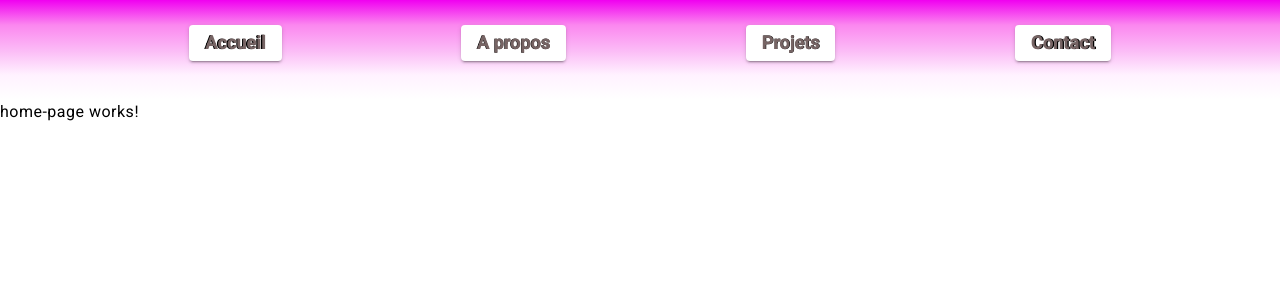
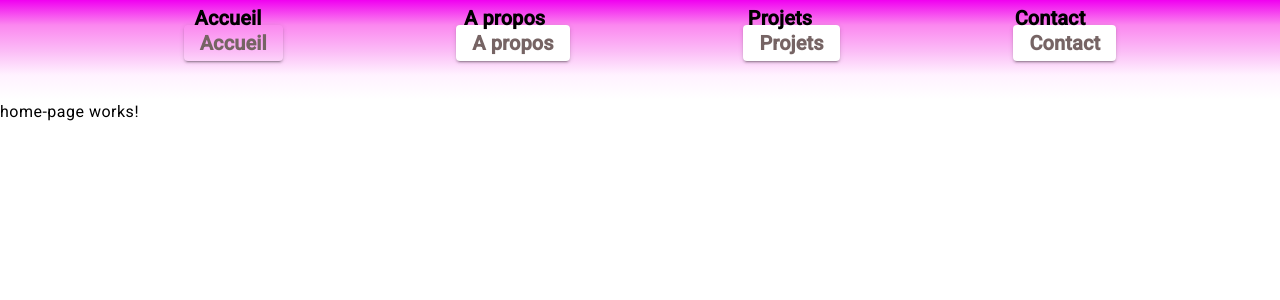
Before and after one commit to Patrice-H/portfolio-v2, an Angular app: page / in a window 1280 px wide. Shown: the top 300 px of the page. Built offline with nearby package versions, Linux system fonts and the light colour scheme.

Commit message:
Updates main menu style

```diff
--- a/src/app/component/main-menu/main-menu.component.scss
+++ b/src/app/component/main-menu/main-menu.component.scss
@@ -13,14 +13,17 @@ nav {
       #fb87ef,
       #f000f0
     );
+    & > div.navbar button{
+      background-color: transparent;
+      border: none;
+    }
   }
 }
 button {
   display: block;
   color: #766464;
-  font-size: 18px;
+  font-size: 20px;
   font-weight: bold;
-
 }
 .navbar {
   display: flex;
@@ -28,14 +31,6 @@ button {
   color: #766464;
   font-size: 18px;
   font-weight: bold;
-}
-#basic-navbar {
-  position: absolute;
-  top: 25px;
-  width: 100%;
-  & button {
-    margin-left: 20px;
-  }
 }
 #raised-navbar {
   display: flex;
@@ -47,5 +42,18 @@ button {
   margin-left: -50px;
   & button {
     color: #766464;
+    background-color: white;
+    &.active {
+      background-color: transparent;
+    }
+    &.active-btn {
+      color: purple;
+      background: transparent;
+      box-shadow: none;
+      cursor: default;
+      &:hover {
+        background: transparent;
+      }
+    }
   }
 }
```
